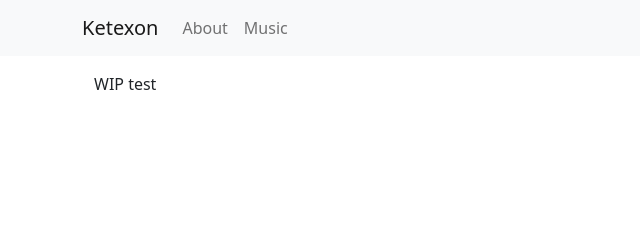
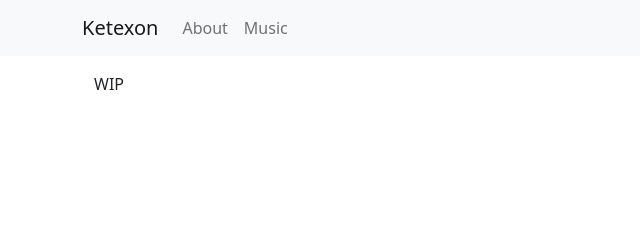
Before and after one commit to ketexon/ketexon.github.io, a website: page index.html in a window 1280 px wide. Shown: the top 240 px of the page, 0-640 px from the left. Drawn offline with nearby package versions, Linux system fonts and the light colour scheme.

Commit message:
changed it back

```diff
--- a/index.html
+++ b/index.html
@@ -59,7 +59,7 @@
       <main class="page-content row m-0 py-3 align-self-stretch flex-grow-1" aria-label="Content">
         <div class="container">
           <div class="wrapper container">
-            WIP test
+            WIP
           </div>
         </div>
       </main>
```
